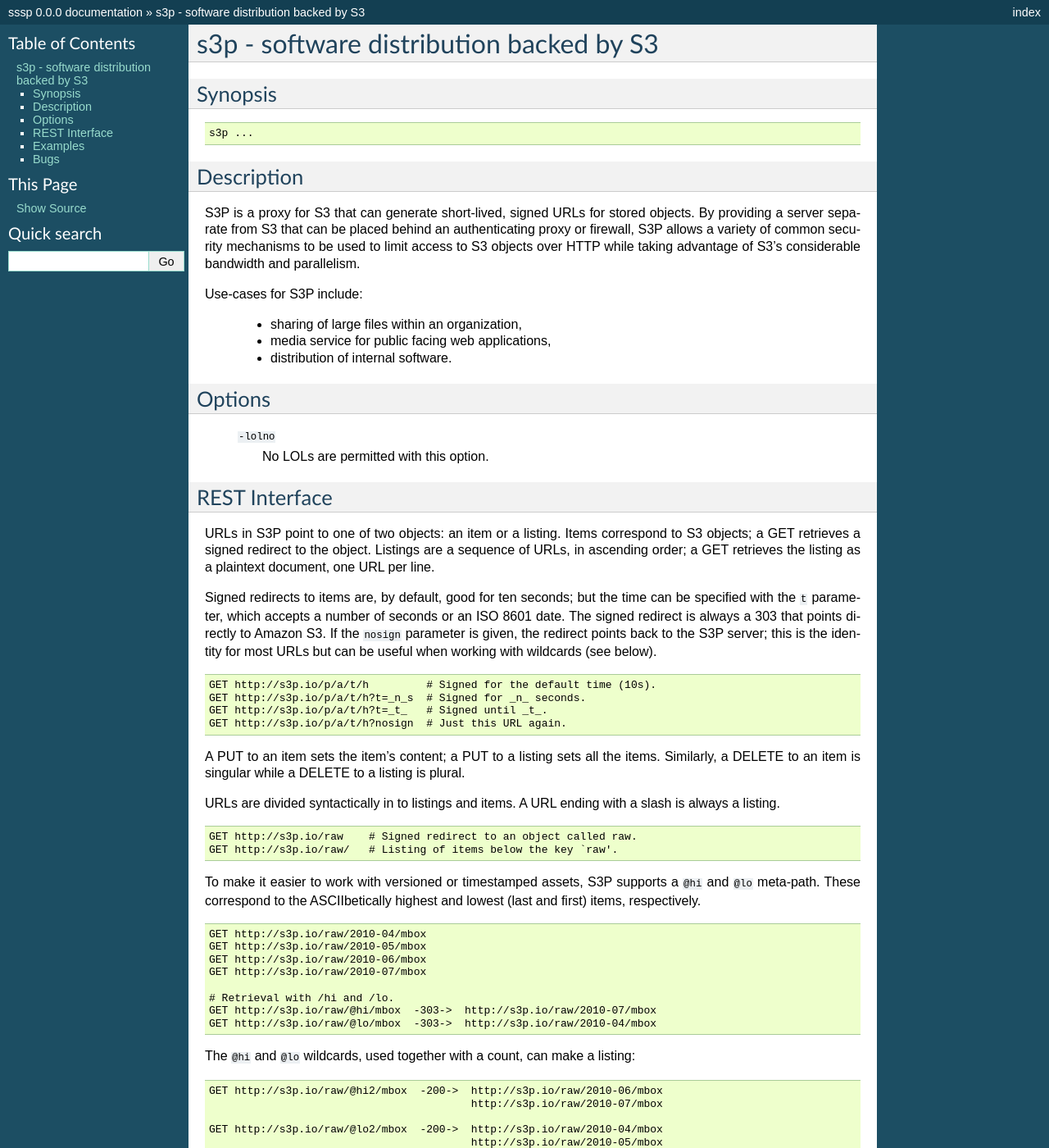
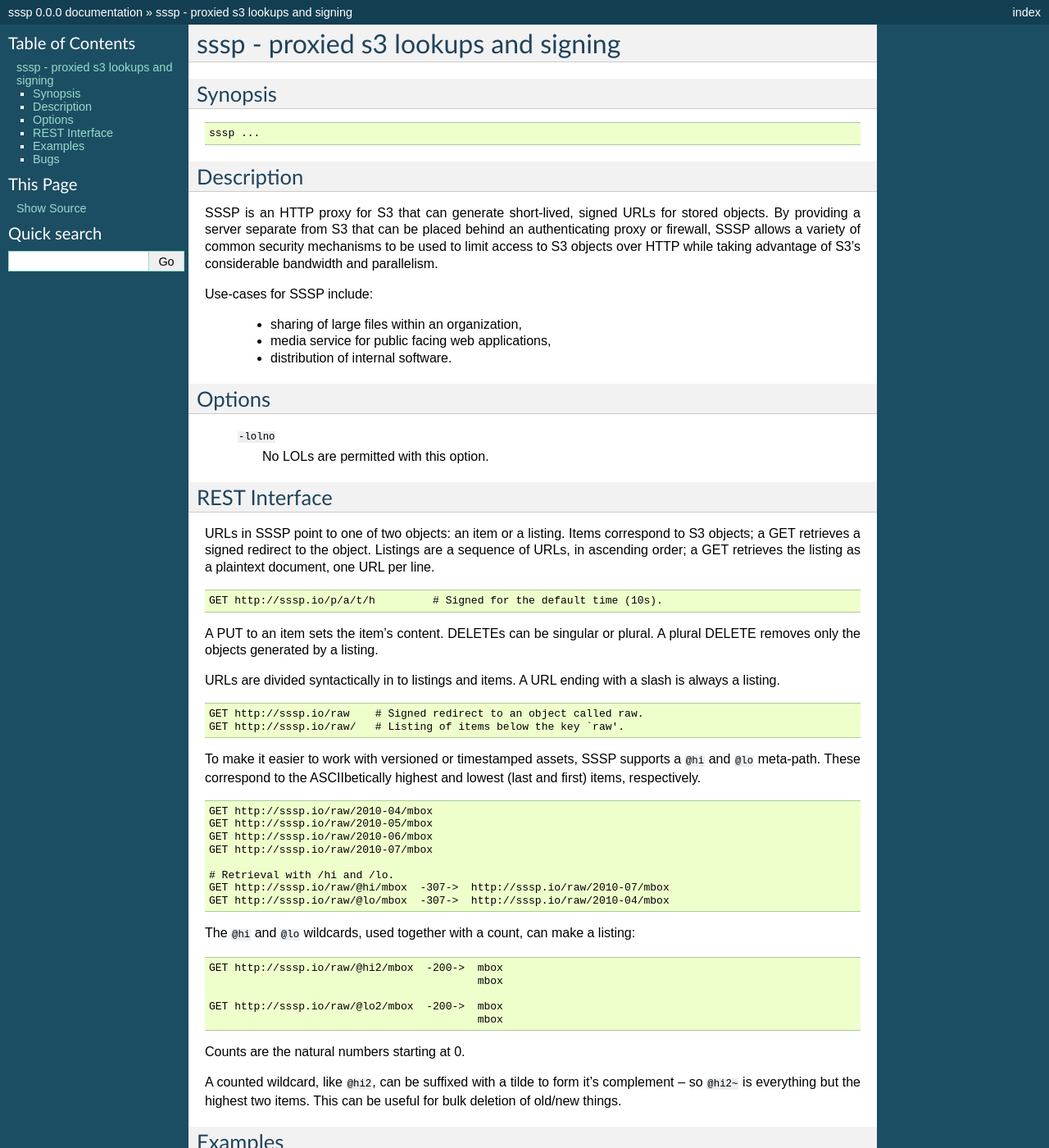
Before and after one commit to airbnb/sssp, a Sphinx documentation site: the page built from doc/index.rst, in a window 1280 px wide and 1400 px high. Shown: the whole window at 82% size. Built offline with Sphinx 7.4.7, drawn with Linux system fonts in a browser that asks for light colours; some of the changed text lies outside the part shown.

Commit message:
Make docs reflective of actual features and name.

```diff
--- a/doc/index.rst
+++ b/doc/index.rst
@@ -1,24 +1,24 @@
-==========================================
- s3p - software distribution backed by S3
-==========================================
+======================================
+ sssp - proxied s3 lookups and signing
+======================================
 
 Synopsis
 --------
 
 .. code-block:: text
 
-    s3p ...
+    sssp ...
 
 Description
 -----------
 
-S3P is a proxy for S3 that can generate short-lived, signed URLs for stored
-objects. By providing a server separate from S3 that can be placed behind an
-authenticating proxy or firewall, S3P allows a variety of common security
-mechanisms to be used to limit access to S3 objects over HTTP while taking
-advantage of S3's considerable bandwidth and parallelism.
+SSSP is an HTTP proxy for S3 that can generate short-lived, signed URLs for
+stored objects. By providing a server separate from S3 that can be placed
+behind an authenticating proxy or firewall, SSSP allows a variety of common
+security mechanisms to be used to limit access to S3 objects over HTTP while
+taking advantage of S3's considerable bandwidth and parallelism.
 
-Use-cases for S3P include:
+Use-cases for SSSP include:
 
   * sharing of large files within an organization,
 
@@ -35,66 +35,70 @@
 REST Interface
 --------------
 
-URLs in S3P point to one of two objects: an item or a listing. Items
+URLs in SSSP point to one of two objects: an item or a listing. Items
 correspond to S3 objects; a GET retrieves a signed redirect to the object.
 Listings are a sequence of URLs, in ascending order; a GET retrieves the
 listing as a plaintext document, one URL per line.
 
-Signed redirects to items are, by default, good for ten seconds; but the time
-can be specified with the ``t`` parameter, which accepts a number of seconds or
-an ISO 8601 date. The signed redirect is always a 303 that points directly to
-Amazon S3. If the ``nosign`` parameter is given, the redirect points back to
-the S3P server; this is the identity for most URLs but can be useful when
-working with wildcards (see below).
+..  TODO
+    Signed redirects to items are, by default, good for ten seconds; but the
+    time can be specified with the ``t`` parameter, which accepts a number of
+    seconds or an ISO 8601 date. The signed redirect is always a 303 that
+    points directly to Amazon S3. If the ``nosign`` parameter is given, the
+    redirect points back to the S3P server; this is the identity for most URLs
+    but can be useful when working with wildcards (see below).
 
 .. code-block:: text
 
-  GET http://s3p.io/p/a/t/h         # Signed for the default time (10s).
-  GET http://s3p.io/p/a/t/h?t=_n_s  # Signed for _n_ seconds.
-  GET http://s3p.io/p/a/t/h?t=_t_   # Signed until _t_.
-  GET http://s3p.io/p/a/t/h?nosign  # Just this URL again.
+  GET http://sssp.io/p/a/t/h         # Signed for the default time (10s).
 
-A PUT to an item sets the item's content; a PUT to a listing sets all the
-items. Similarly, a DELETE to an item is singular while a DELETE to a listing
-is plural.
+..  TODO
+    GET http://sssp.io/p/a/t/h?t=_n_s  # Signed for _n_ seconds.
+    GET http://sssp.io/p/a/t/h?t=_t_   # Signed until _t_.
+    GET http://sssp.io/p/a/t/h?nosign  # Just this URL again.
+
+A PUT to an item sets the item's content. DELETEs can be singular or plural. A
+plural DELETE removes only the objects generated by a listing.
 
 URLs are divided syntactically in to listings and items. A URL ending with a
 slash is always a listing.
 
 .. code-block:: text
 
-  GET http://s3p.io/raw    # Signed redirect to an object called raw.
-  GET http://s3p.io/raw/   # Listing of items below the key `raw'.
+  GET http://sssp.io/raw    # Signed redirect to an object called raw.
+  GET http://sssp.io/raw/   # Listing of items below the key `raw'.
 
-To make it easier to work with versioned or timestamped assets, S3P supports a
+To make it easier to work with versioned or timestamped assets, SSSP supports a
 ``@hi`` and ``@lo`` meta-path. These correspond to the ASCIIbetically highest
 and lowest (last and first) items, respectively.
 
 .. code-block:: text
 
-  GET http://s3p.io/raw/2010-04/mbox
-  GET http://s3p.io/raw/2010-05/mbox
-  GET http://s3p.io/raw/2010-06/mbox
-  GET http://s3p.io/raw/2010-07/mbox
+  GET http://sssp.io/raw/2010-04/mbox
+  GET http://sssp.io/raw/2010-05/mbox
+  GET http://sssp.io/raw/2010-06/mbox
+  GET http://sssp.io/raw/2010-07/mbox
 
   # Retrieval with /hi and /lo.
-  GET http://s3p.io/raw/@hi/mbox  -303->  http://s3p.io/raw/2010-07/mbox
-  GET http://s3p.io/raw/@lo/mbox  -303->  http://s3p.io/raw/2010-04/mbox
+  GET http://sssp.io/raw/@hi/mbox  -307->  http://sssp.io/raw/2010-07/mbox
+  GET http://sssp.io/raw/@lo/mbox  -307->  http://sssp.io/raw/2010-04/mbox
 
 The ``@hi`` and ``@lo`` wildcards, used together with a count, can make a
 listing:
 
 .. code-block:: text
 
-  GET http://s3p.io/raw/@hi2/mbox  -200->  http://s3p.io/raw/2010-06/mbox
-                                           http://s3p.io/raw/2010-07/mbox
+  GET http://sssp.io/raw/@hi2/mbox  -200->  mbox
+                                            mbox
 
-  GET http://s3p.io/raw/@lo2/mbox  -200->  http://s3p.io/raw/2010-04/mbox
-                                           http://s3p.io/raw/2010-05/mbox
+  GET http://sssp.io/raw/@lo2/mbox  -200->  mbox
+                                            mbox
 
-Counts are the natural numbers starting at 0. The wildcard ``@*`` refers to
-"all the items" (``@hi*`` and ``@lo*`` are equivalent so just ``@*`` is
-enough.)
+Counts are the natural numbers starting at 0.
+
+..  TODO
+    The wildcard ``@*`` refers to "all the items" (``@hi*`` and ``@lo*`` are
+    equivalent so just ``@*`` is enough.)
 
 A counted wildcard, like ``@hi2``, can be suffixed with a tilde to form it's
 complement -- so ``@hi2~`` is everything but the highest two items. This can
@@ -106,9 +110,10 @@
 .. code-block:: bash
 
   # Start web application.
-  s3p ...
+  sssp ...
 
 Bugs
 ----
 
-Unwritten programs are bug free.
+Listing results should really be URLs. The time to sign should really be
+configurable; or at least settable with a query parameter.
```
Also changed, not shown: 2 other files.
